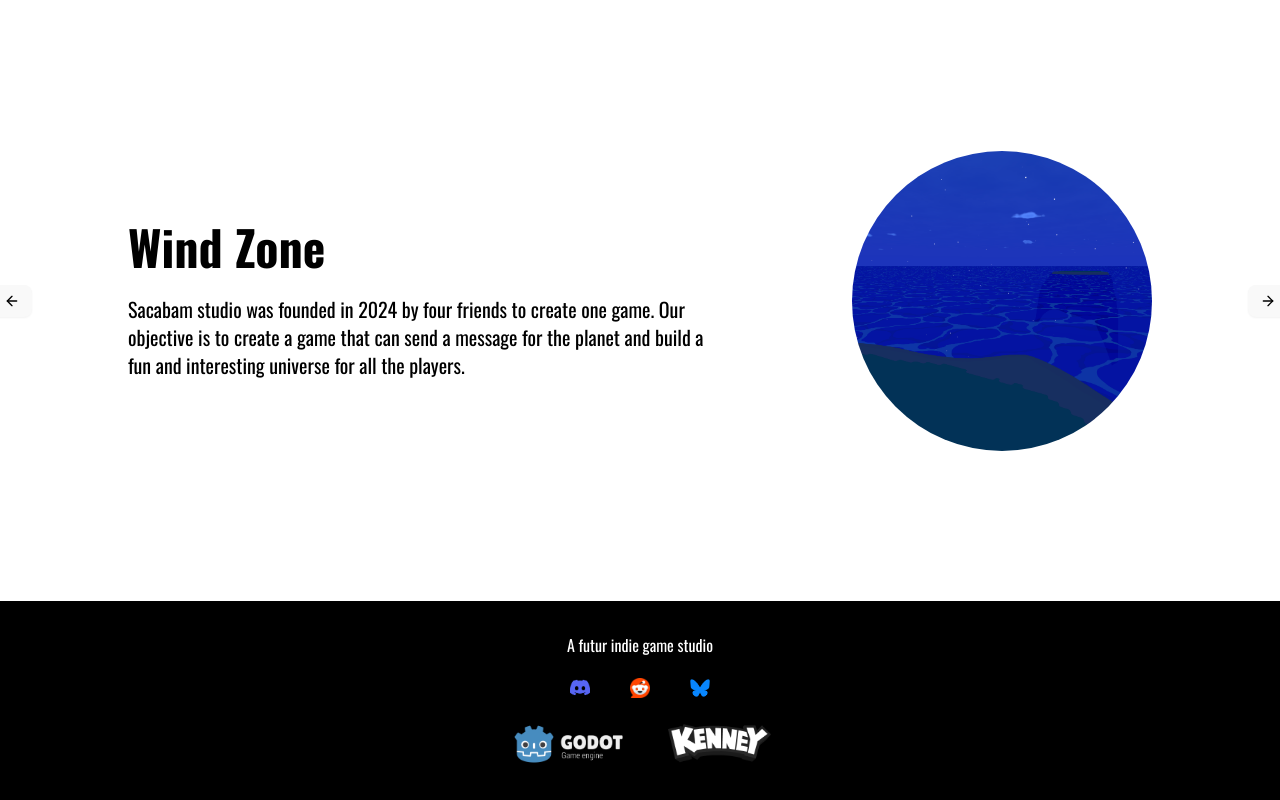
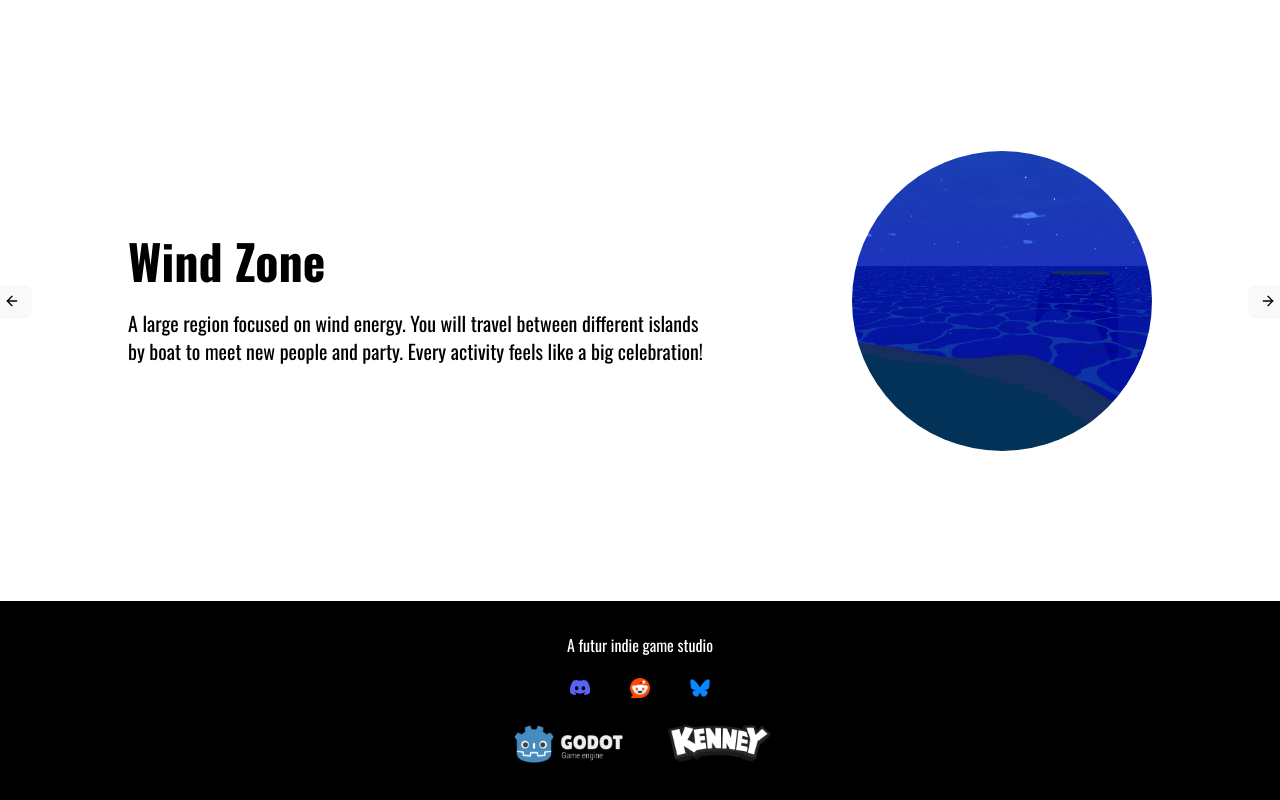
Before and after one commit to EIP-SunChaser/SunChaser-Website, a React (Vite) app: page / in a window 1280 px wide. Shown: the part 751-1551 px from the top of the page. Built offline with nearby package versions, Linux system fonts and the light colour scheme; grey boxes are pictures that could not be loaded.

Commit message:
[ADD] good description for each region

```diff
--- a/src/pages/home/index.tsx
+++ b/src/pages/home/index.tsx
@@ -39,10 +39,9 @@ function Home() {
             {/* --- Solar zone --- */}
             <CarouselItem key="solar zone">
               <ZoneItem
-                titre="Solar Zone"
-                description="Sacabam studio was founded in 2024 by four friends to create one game.
-                  Our objective is to create a game that can send a message for the planet
-                  and build a fun and interesting universe for all the players."
+                titre="Sun Forest"
+                description="In this living and fabulous forest, people live by using solar power to create energy.
+                  You can find different villages, small forests, and a large power station. But stay alert... bandits lurk in the shadows."
                 image="/solarZone.png" />
             </CarouselItem>
 
@@ -50,19 +49,17 @@ function Home() {
             <CarouselItem key="wind zone">
               <ZoneItem
                 titre="Wind Zone"
-                description="Sacabam studio was founded in 2024 by four friends to create one game.
-                  Our objective is to create a game that can send a message for the planet
-                  and build a fun and interesting universe for all the players."
+                description="A large region focused on wind energy. You will travel between different islands by boat to meet new people and party.
+                  Every activity feels like a big celebration!"
                 image="/windZone.png" />
             </CarouselItem>
 
             {/* --- Thermo zone --- */}
             <CarouselItem key="thermo zone">
               <ZoneItem
-                titre="Thermo Zone"
-                description="Sacabam studio was founded in 2024 by four friends to create one game.
-                  Our objective is to create a game that can send a message for the planet
-                  and build a fun and interesting universe for all the players."
+                titre="Train Valley"
+                description="A hot and dry desert where only robots can work. In this western-style region, your car will be your best friend.
+                  Watch out for sunburn!"
                 image="/thermoZone.png" />
             </CarouselItem>
           </CarouselContent>
```
